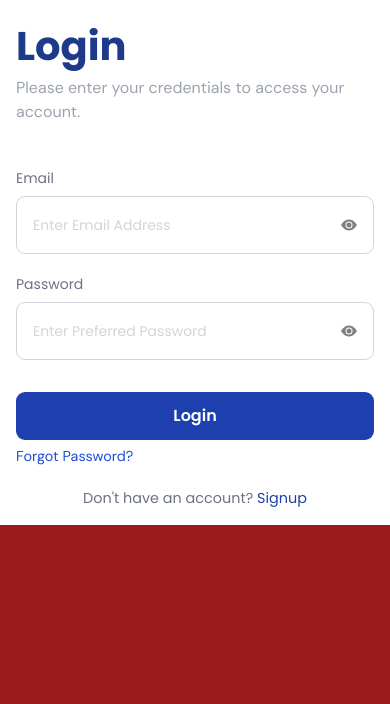
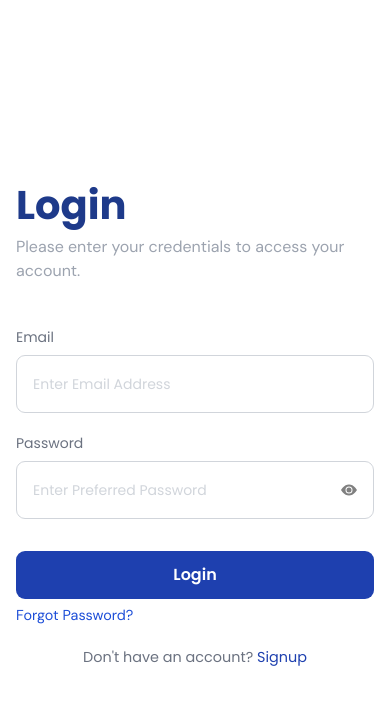
Before and after one commit to davidfayanju1/PeriOpBlog, a React (Vite) app: page /login in a window 390 px wide. Shown: the top 704 px of the page. Built offline with nearby package versions, Linux system fonts and the light colour scheme.

Commit message:
Addition of styling on worked screens

```diff
--- a/src/pages/Login.tsx
+++ b/src/pages/Login.tsx
@@ -91,8 +91,8 @@ const Login = () => {
         </div>
       </div>
 
-      <div className="mobile_image_container md:hidden block flex-grow my-auto bg-red-800">
-        <div className="form-container bg-white w-full p-4">
+      <div className="mobile_image_container md:hidden h-full flex items-center justify-center bg-gray-300 flex-grow">
+        <div className="form-container bg-white w-full h-full flex flex-col justify-center p-4">
           <h1 className="poppins-bold text-blue-900 md:text-[3rem] text-[2.5rem]">
             Login
           </h1>
@@ -109,7 +109,7 @@ const Login = () => {
               value={""}
               containerStyle="border-solid mb-5 w-full border-gray-300 border-[1px] rounded-[9px] px-[1rem] py-4"
               inputStyle="text-[16px] placeholder:text-gray-300"
-              password
+              password={false}
             />
             <Input
               placeholder="Enter Preferred Password"
```
